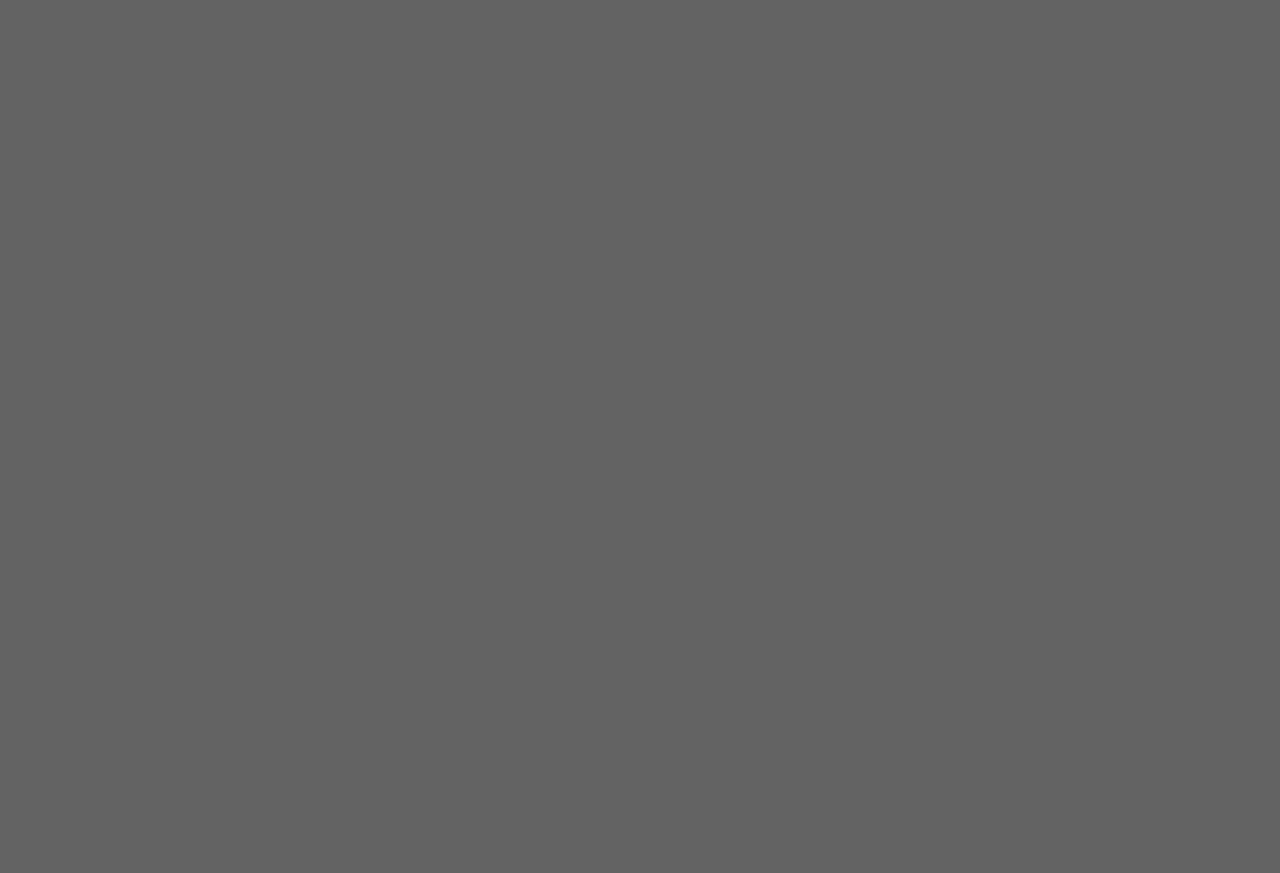
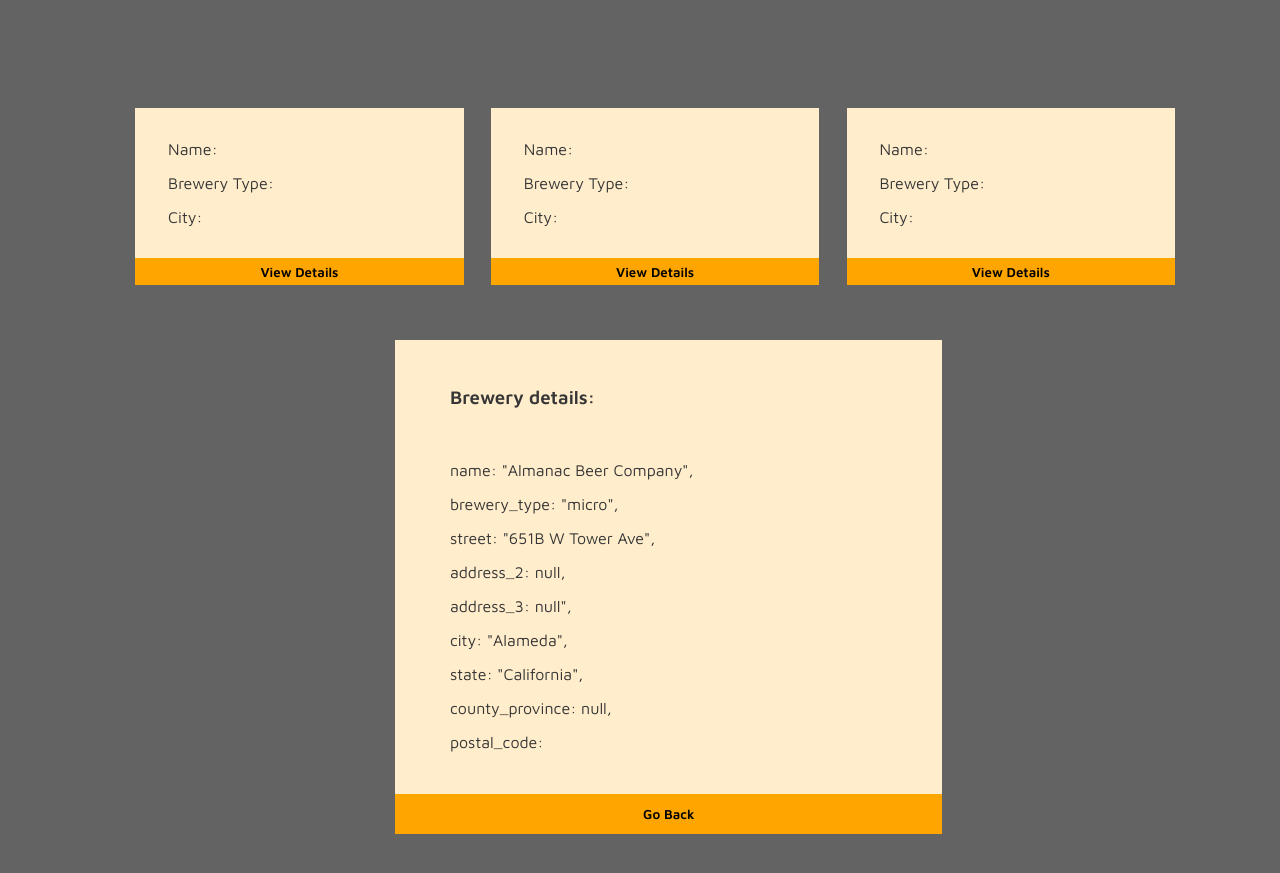
Before and after one commit to singhz21/brewery-app, a React (Create React App) app: page / in a window 1280 px wide. Shown: the part 407-1280 px from the top of the page. Before the commit the page ends 800 px from the top, so only its background shows below. Built offline with nearby package versions, Linux system fonts and the light colour scheme.

Commit message:
Updated Brewery components
Added details and styling to the Breweries.js and Brewery.js components

```diff
--- a/src/App.js
+++ b/src/App.js
@@ -1,9 +1,20 @@
 import Search from "./components/Search";
+import Breweries from "./components/Breweries"
+import Brewery from "./components/Brewery"
 
 function App() {
   return (
     <div className="App">
       <Search />
+      <br />
+      <br />
+      <Breweries />
+      <Breweries />
+      <Breweries />
+      <Breweries />
+      <Breweries />
+      <Breweries />
+      <Brewery />
     </div>
   );
 }
--- a/src/components/Breweries.js
+++ b/src/components/Breweries.js
@@ -1 +1,20 @@
 // This component contains brewery details
+
+import React, { useState } from 'react'
+
+const Breweries = () => {
+
+  const [name, brewery_type, city] = useState("")
+  return (
+    <div className="breweries-card-container">
+      <div className="brewery brewery-card-small">
+        <p>Name: {name}</p>
+        <p>Brewery Type: {brewery_type}</p>
+        <p>City: {city}</p>
+      </div>
+    <button className="btn" id="view-btn">View Details</button>
+    </div>
+  )
+}
+
+export default Breweries
--- a/src/components/Brewery.js
+++ b/src/components/Brewery.js
@@ -1 +1,25 @@
 // This component contains elements to populate a simple brewery information card
+
+import React from 'react'
+
+const Brewery = () => {
+  return (
+    <div className="brewery-big-container">
+      <div className="brewery-card-big brewery">
+        <h3>Brewery details:</h3><br/>
+        <p>name: "Almanac Beer Company",</p>
+        <p>brewery_type: "micro",</p>
+        <p>street: "651B W Tower Ave",</p>
+        <p>address_2: null,</p>
+        <p>address_3: null",</p>
+        <p>city: "Alameda",</p>
+        <p>state: "California",</p>
+        <p>county_province: null,</p>
+        <p>postal_code:</p>
+      </div>
+      <button className="btn" id="back-btn">Go Back</button>
+    </div>
+  )
+}
+
+export default Brewery
--- a/src/index.css
+++ b/src/index.css
@@ -5,17 +5,16 @@ body {
   background-color: #636363;
   font-family: 'Maven Pro', sans-serif;
   margin: auto;
-  border: 1px solid lightcoral;
   width: 90%;
   height: 100%;
 }
 
+.App {
+  padding-left: 5%;
+}
+
 h1 {
   color: #000;
-}
-
-.App {
-
 }
 
 .search-header {
@@ -40,10 +39,54 @@ h1 {
   background-color: #ffa500;
   cursor: pointer;
   font-family: inherit;
+  height: 2em;
+}
+
+.btn:active {
+  transform: scale(0.98);
 }
 
 .search-btn {
   width: 30%;
-  height: 2em;
   margin-left: 0.25%;
 }
+
+.breweries-card-container {
+  width: 30%;
+  text-align: center;
+  margin: 5% 1.25%;
+  display: inline-block;
+}
+
+.brewery {
+  background-color: #ffedcc;
+  padding-top: 5%;
+  padding-bottom: 5%;
+  padding-left: 10%;
+  margin: auto;
+  text-align: justify;
+}
+
+.breweries-card-small {
+  width: 80%;
+}
+
+#view-btn {
+  width: 100%;
+}
+
+.brewery-big-container {
+  width: 50%;
+  margin: auto;
+  margin-bottom: 5%;
+  text-align: center;
+}
+
+.brewery-card-big {
+  width: 90%;
+}
+
+#back-btn {
+  width: 100%;
+  height: 3em;
+}
```
